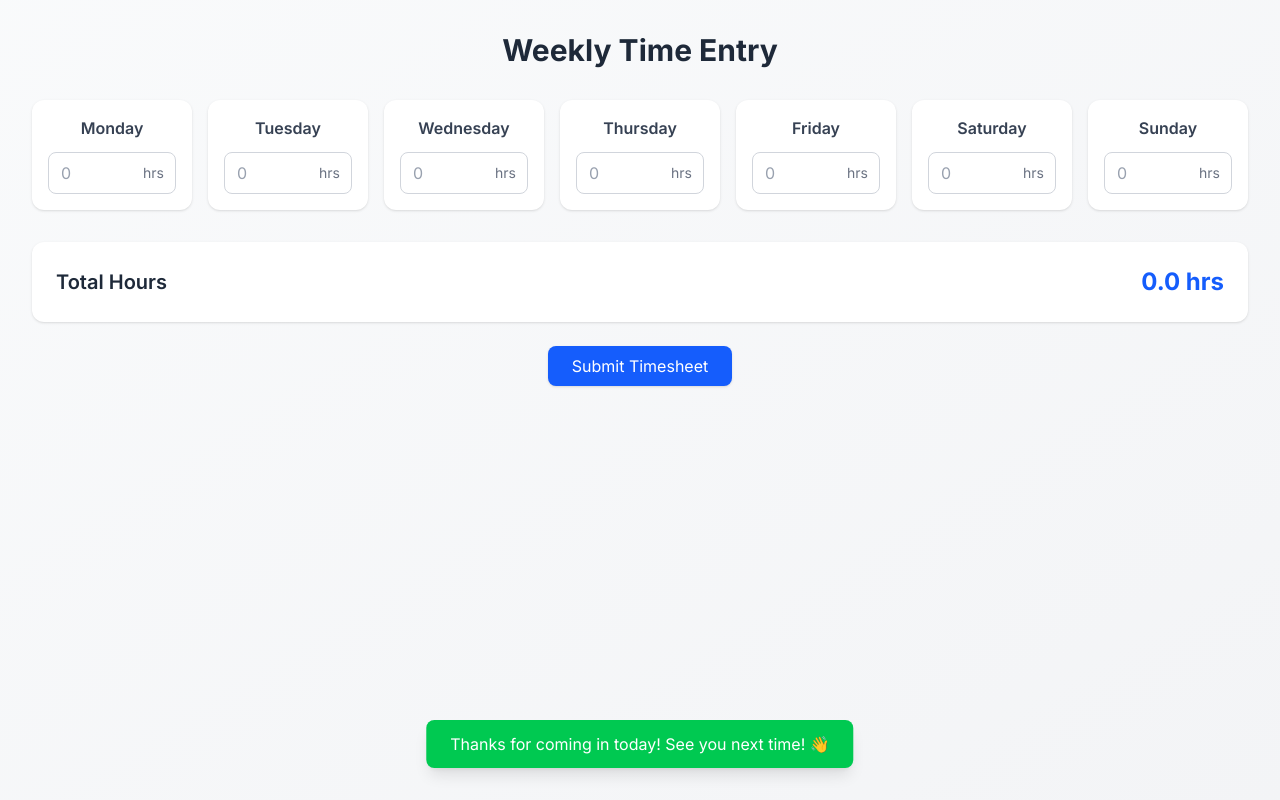
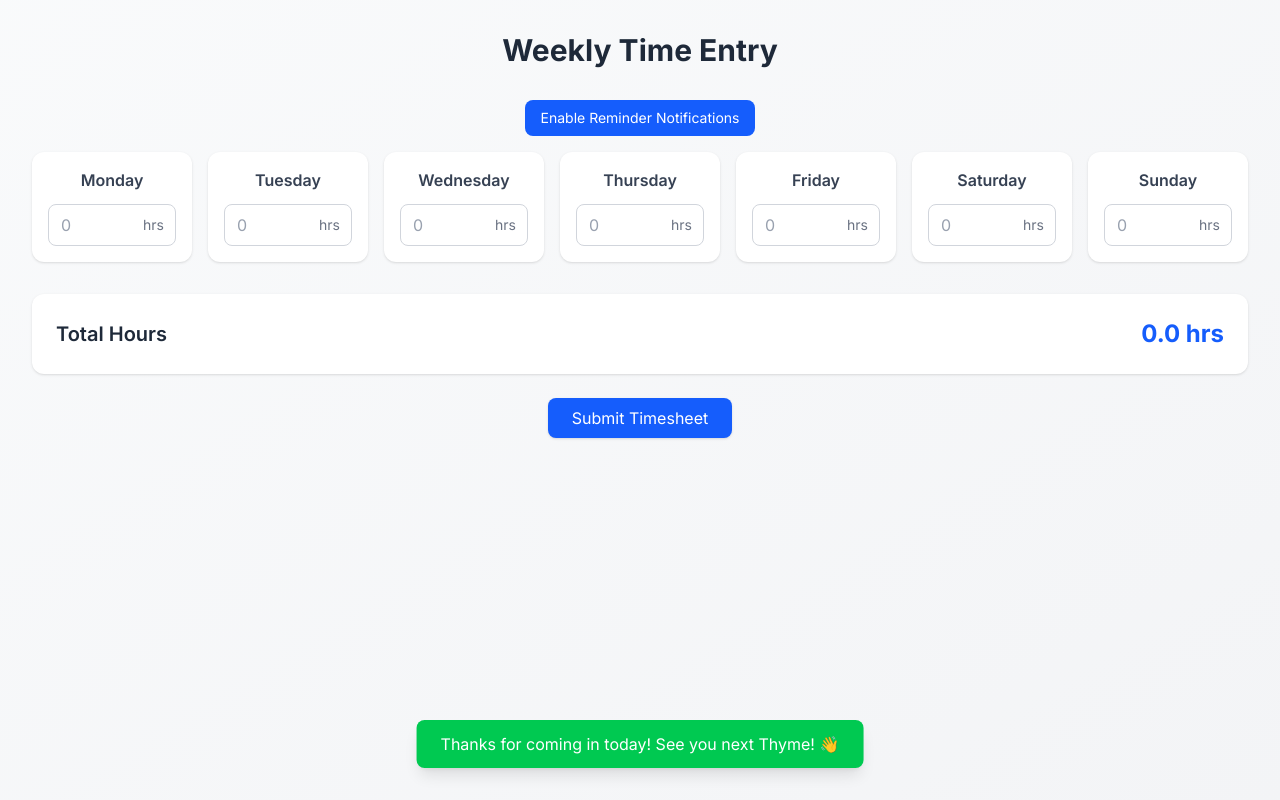
Before and after one commit to Richie97/thyme, a Next.js app: page / in a window 1280 px wide. Both pictures are taken after typing "5", "5", "5", "5", "5", "5" into the empty fields and a click on the button "Submit Timesheet". Built offline with nearby package versions, Linux system fonts and the light colour scheme.

Commit message:
Add manager

```diff
--- a/src/app/page.tsx
+++ b/src/app/page.tsx
@@ -1,6 +1,6 @@
 "use client";
 
-import { useState } from "react";
+import { useState, useEffect } from "react";
 import { Analytics } from "@vercel/analytics/react";
 
 const DAYS = [
@@ -21,6 +21,14 @@ const UNDER_HOURS_MESSAGES = [
   "Breaking news: The standard workday is 8 hours! 📰",
 ];
 
+const MANAGER_MESSAGES = [
+  "Hey! Don't forget to submit your timesheet! 📝",
+  "Timesheet submission reminder: Your manager is waiting... ⏰",
+  "Quick reminder: Timesheets are due! 🎯",
+  "Your manager would love to see your timesheet! 😊",
+  "Timesheet submission: It's that time again! ⏳",
+];
+
 const getDayDisplay = (day: string) => {
   return {
     full: day,
@@ -33,12 +41,46 @@ const getRandomMessage = (hours: number) => {
   return UNDER_HOURS_MESSAGES[randomIndex].replace("{hours}", hours.toString());
 };
 
+const getRandomManagerMessage = () => {
+  const randomIndex = Math.floor(Math.random() * MANAGER_MESSAGES.length);
+  return MANAGER_MESSAGES[randomIndex];
+};
+
 export default function Home() {
   const [hours, setHours] = useState<{ [key: string]: string }>({});
   const [notifications, setNotifications] = useState<{
     [key: string]: { show: boolean; type: "under" | "over"; message?: string };
   }>({});
   const [showThankYou, setShowThankYou] = useState(false);
+  const [notificationPermission, setNotificationPermission] =
+    useState<NotificationPermission>("default");
+
+  useEffect(() => {
+    // Request notification permission when component mounts
+    if ("Notification" in window) {
+      Notification.requestPermission().then((permission) => {
+        setNotificationPermission(permission);
+      });
+    }
+
+    // Set up periodic notifications
+    let notificationInterval: NodeJS.Timeout;
+
+    if (notificationPermission === "granted") {
+      notificationInterval = setInterval(() => {
+        new Notification("Manager Reminder", {
+          body: getRandomManagerMessage(),
+          icon: "/favicon.ico",
+        });
+      }, 5 * 60 * 1000); // 5 minutes
+    }
+
+    return () => {
+      if (notificationInterval) {
+        clearInterval(notificationInterval);
+      }
+    };
+  }, [notificationPermission]);
 
   const handleHoursChange = (day: string, value: string) => {
     const numValue = parseFloat(value);
@@ -89,6 +131,21 @@ export default function Home() {
         <h1 className="text-3xl font-bold text-gray-800 mb-8 text-center">
           Weekly Time Entry
         </h1>
+
+        {notificationPermission === "default" && (
+          <div className="mb-4 text-center">
+            <button
+              onClick={() =>
+                Notification.requestPermission().then((permission) =>
+                  setNotificationPermission(permission)
+                )
+              }
+              className="bg-blue-600 text-white px-4 py-2 rounded-lg hover:bg-blue-700 transition-colors duration-200 text-sm"
+            >
+              Enable Reminder Notifications
+            </button>
+          </div>
+        )}
 
         <div className="grid grid-cols-7 gap-2 sm:gap-4">
           {DAYS.map((day) => {
@@ -157,7 +214,7 @@ export default function Home() {
 
         {showThankYou && (
           <div className="fixed bottom-8 left-1/2 -translate-x-1/2 bg-green-500 text-white px-6 py-3 rounded-lg shadow-lg animate-fade-in">
-            Thanks for coming in today! See you next time! 👋
+            Thanks for coming in today! See you next Thyme! 👋
           </div>
         )}
       </div>
```
